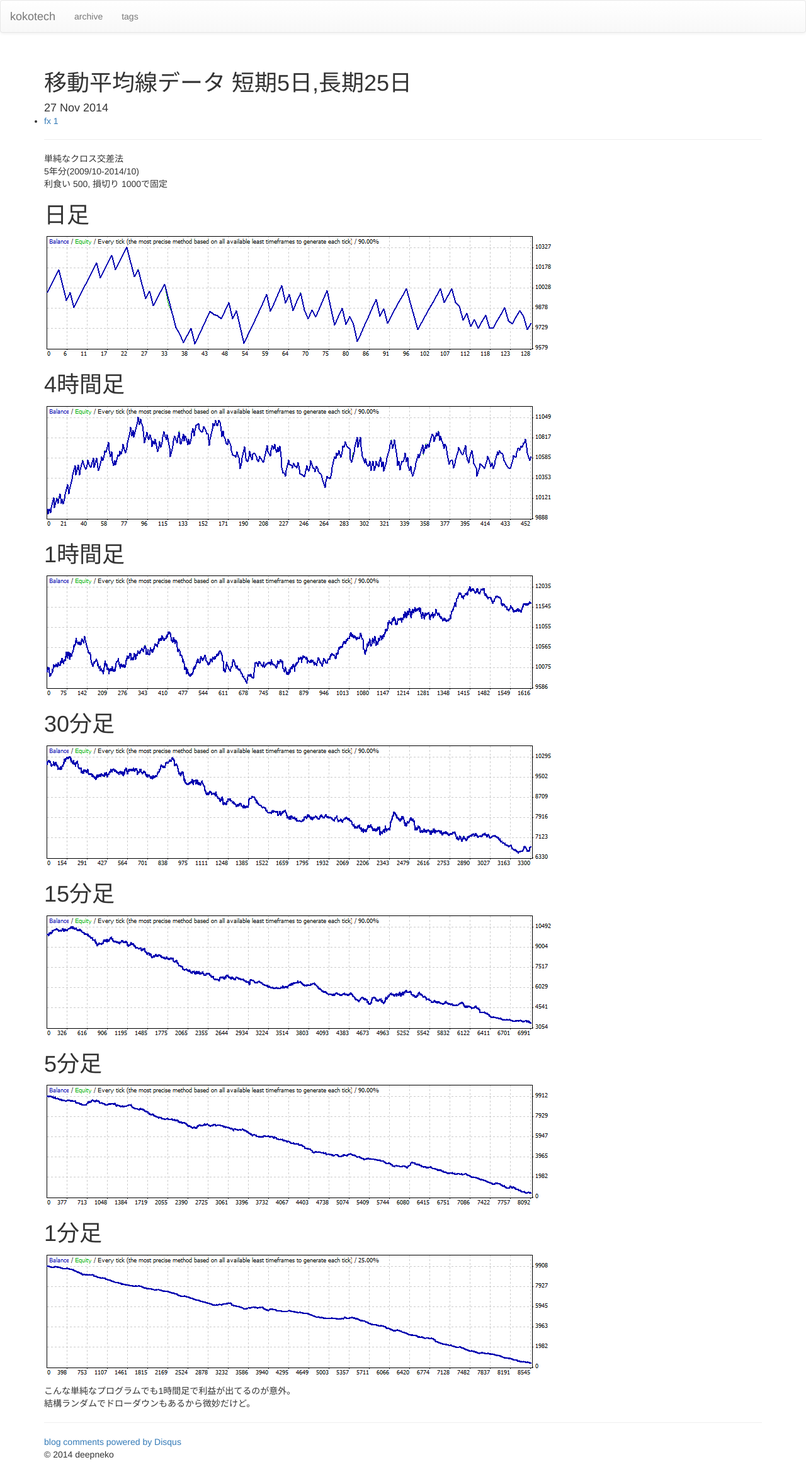
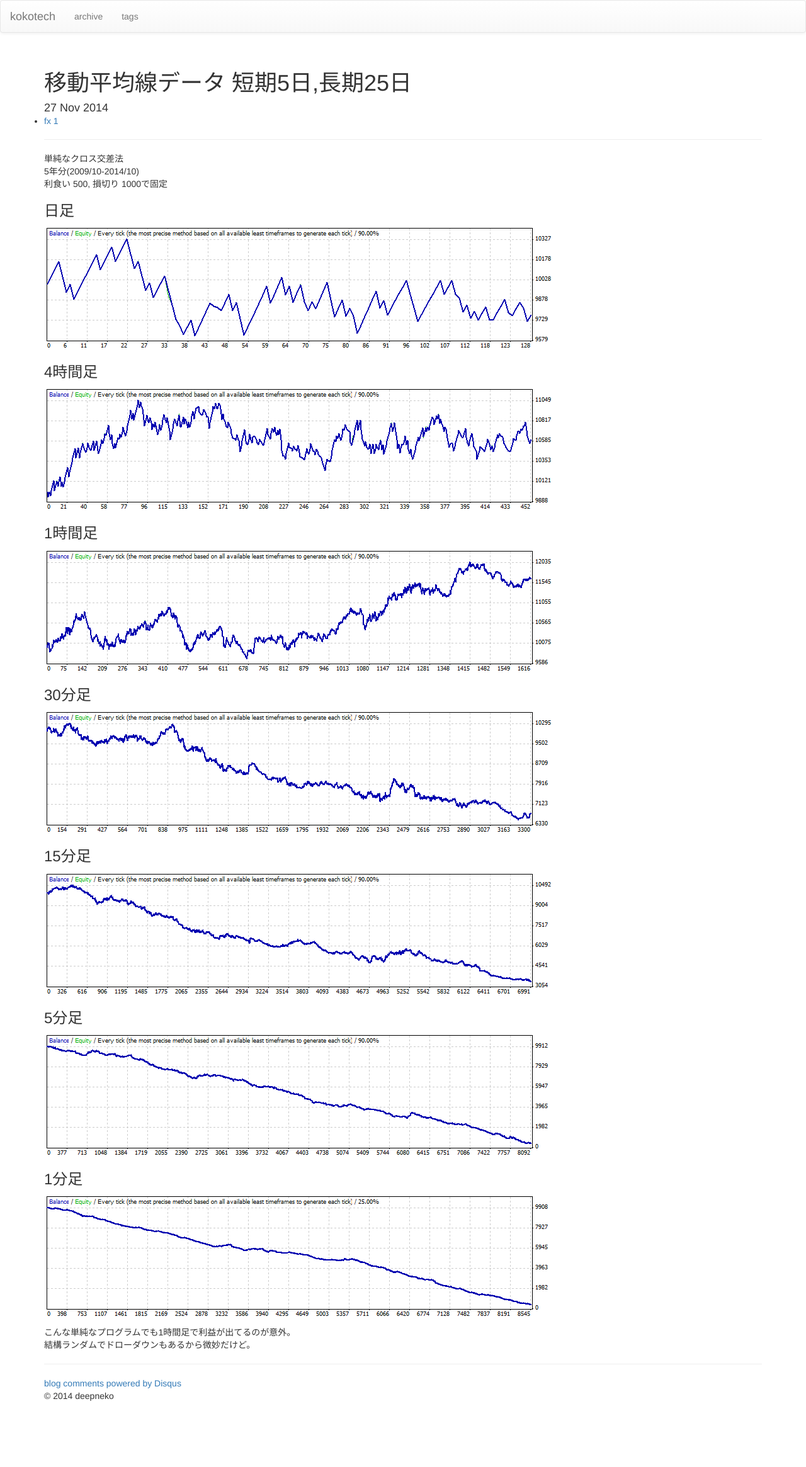
Before and after one commit to deepneko/deepneko.github.io, a Jekyll site: the page built from _posts/2014-11-27-fx_ma_data.md, in a window 1280 px wide. Shown: the whole page at 63% size. Built offline with Jekyll 4.4.1, drawn with Linux system fonts in a browser that asks for light colours; nearby versions of some CDN libraries; library files that are not in the unit come from our copies; comment, search, counter and statistics services are not loaded; after the commit the page ends 2237 px from its top, so only the background shows below that.

Commit message:
simple_ma2

```diff
--- a/_posts/2014-11-27-fx_ma_data.md
+++ b/_posts/2014-11-27-fx_ma_data.md
@@ -9,25 +9,25 @@ date: 2014-11-27 11:41:22
 5年分(2009/10-2014/10)
 利食い 500, 損切り 1000で固定
 
-# 日足
+### 日足
 ![日足]({{ site.url }}/assets/simple_ma2/Simple_MA2_test1_USDJPY_D1.gif)
 
-# 4時間足
+### 4時間足
 ![4時間足]({{ site.url }}/assets/simple_ma2/Simple_MA2_test1_USDJPY_H4.gif)
 
-# 1時間足
+### 1時間足
 ![1時間足]({{ site.url }}/assets/simple_ma2/Simple_MA2_test1_USDJPY_H1.gif)
 
-# 30分足
+### 30分足
 ![30分足]({{ site.url }}/assets/simple_ma2/Simple_MA2_test1_USDJPY_M30.gif)
 
-# 15分足
+### 15分足
 ![15分足]({{ site.url }}/assets/simple_ma2/Simple_MA2_test1_USDJPY_M15.gif)
 
-# 5分足
+### 5分足
 ![5分足]({{ site.url }}/assets/simple_ma2/Simple_MA2_test1_USDJPY_M5.gif)
 
-# 1分足
+### 1分足
 ![1分足]({{ site.url }}/assets/simple_ma2/Simple_MA2_test1_USDJPY_M1.gif)
 
 こんな単純なプログラムでも1時間足で利益が出てるのが意外。
```
Also changed, not shown: 4 other files.
